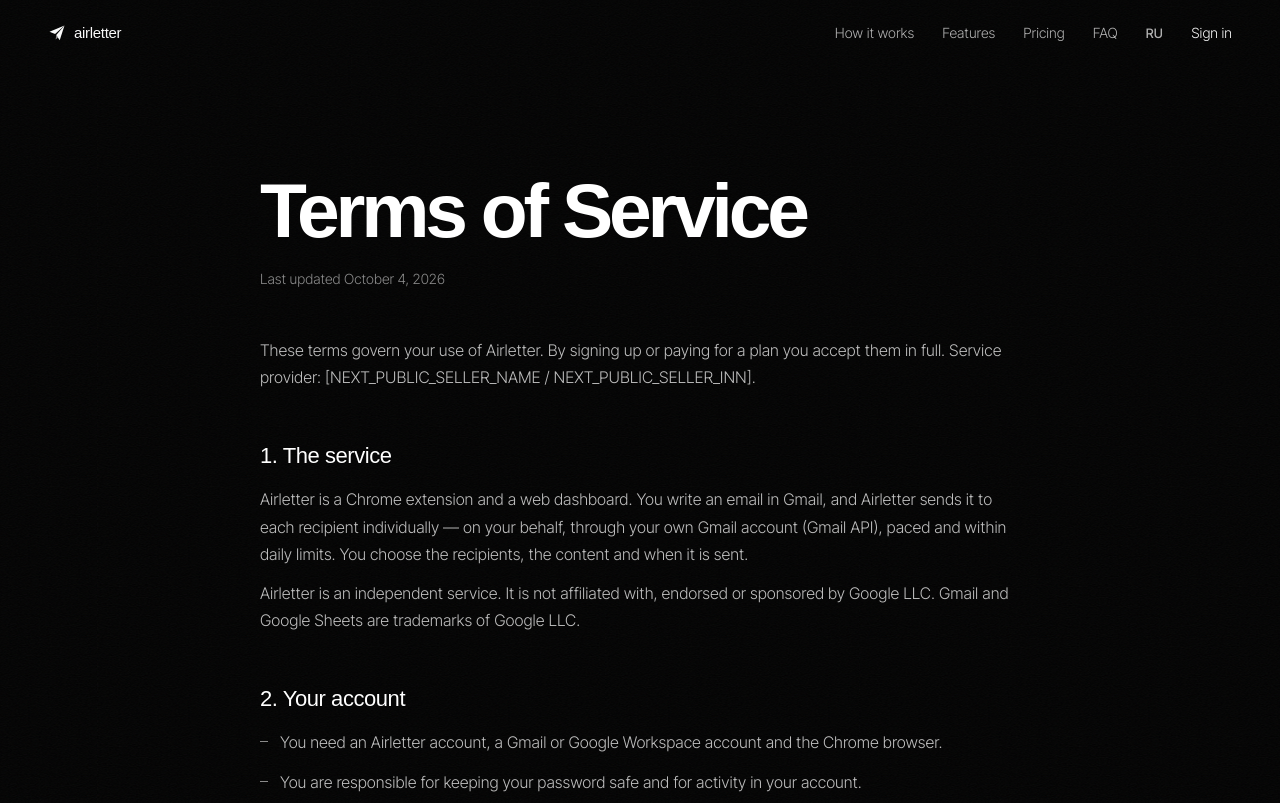
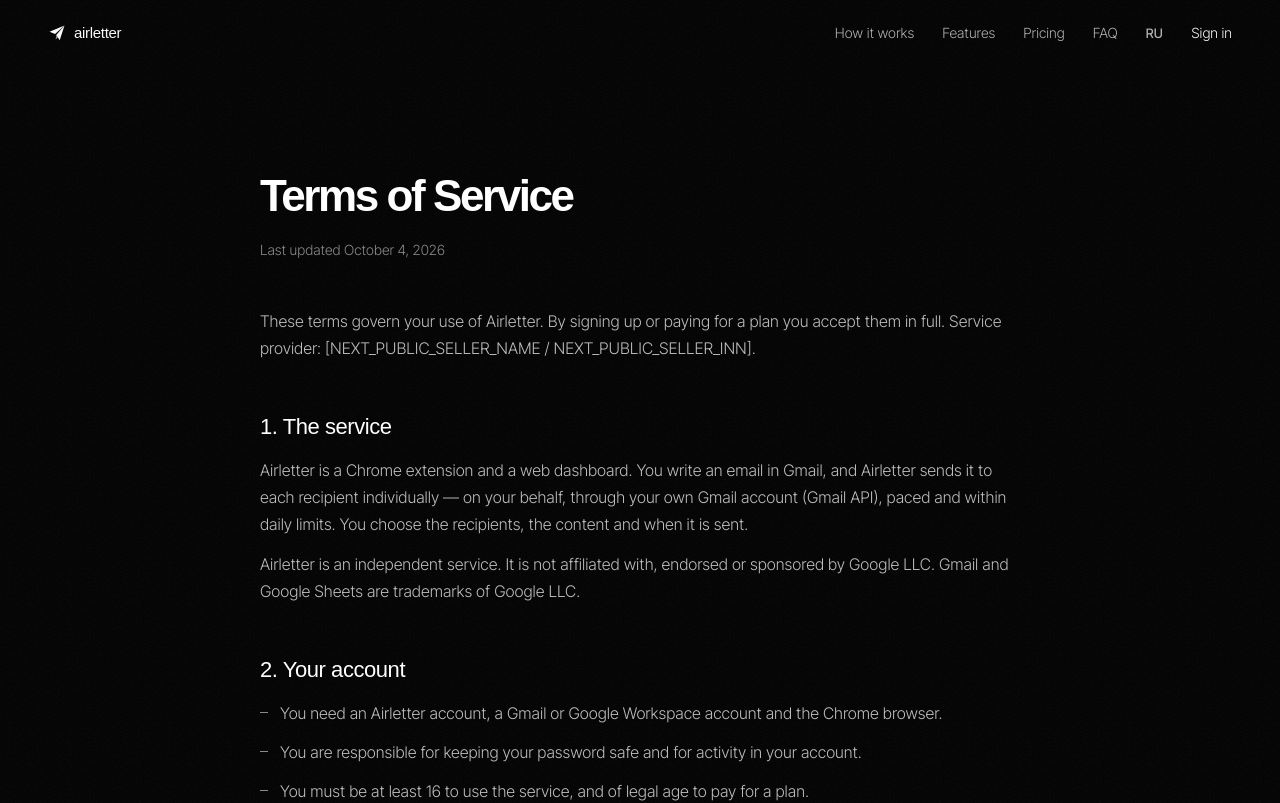
Before and after one commit to Aleksei778/airletter-landing, a Next.js app: page /en/terms in a window 1280 px wide. Shown: the top 803 px of the page. Built offline with nearby package versions, Linux system fonts and the light colour scheme; no server answers; a web font is replaced by a local one.

Commit message:
Smaller legal page titles
"Конфиденциальности" is one long word and ran out of the column at 100%
zoom. The title is capped at 44px and may break inside a word on narrow
screens.

```diff
--- a/src/components/LegalPage.tsx
+++ b/src/components/LegalPage.tsx
@@ -4,7 +4,8 @@ export function LegalPage({ title, updated, children }: { title: string; updated
   return (
     <article className="px-[clamp(20px,4vw,48px)] pt-[clamp(140px,22vh,220px)] pb-[clamp(100px,16vh,180px)]">
       <div className="mx-auto max-w-[760px]">
-        <h1 className="h-display text-[clamp(36px,6vw,80px)]">{title}</h1>
+        {/* long single words (конфиденциальности) must fit the 760px column at 100% zoom */}
+        <h1 className="h-display text-[clamp(28px,5.5vw,44px)] [overflow-wrap:anywhere] hyphens-auto">{title}</h1>
         <p className="mt-6 text-sm text-mute">{updated}</p>
         <div className="prose-legal mt-12">{children}</div>
       </div>
```
